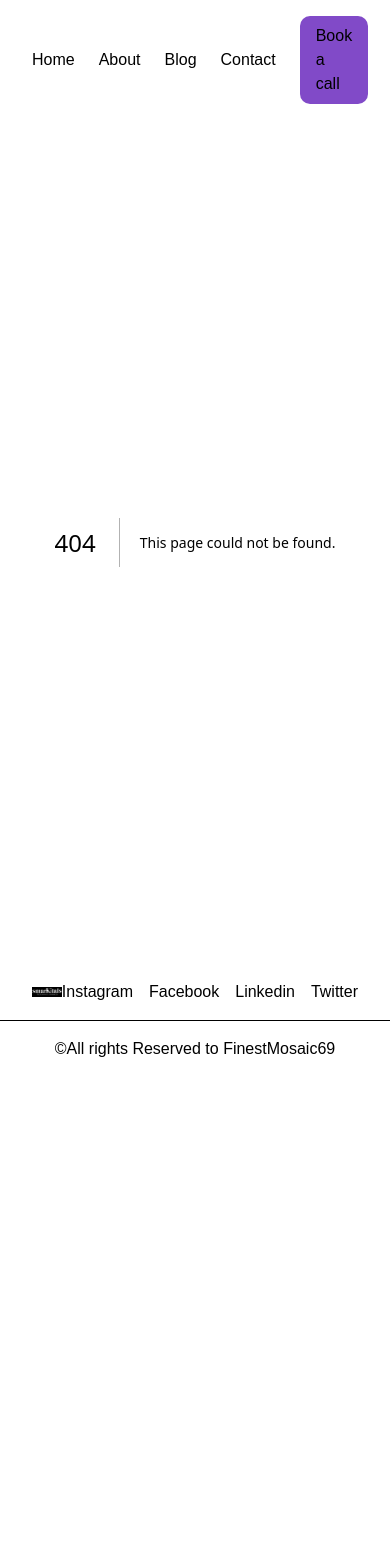
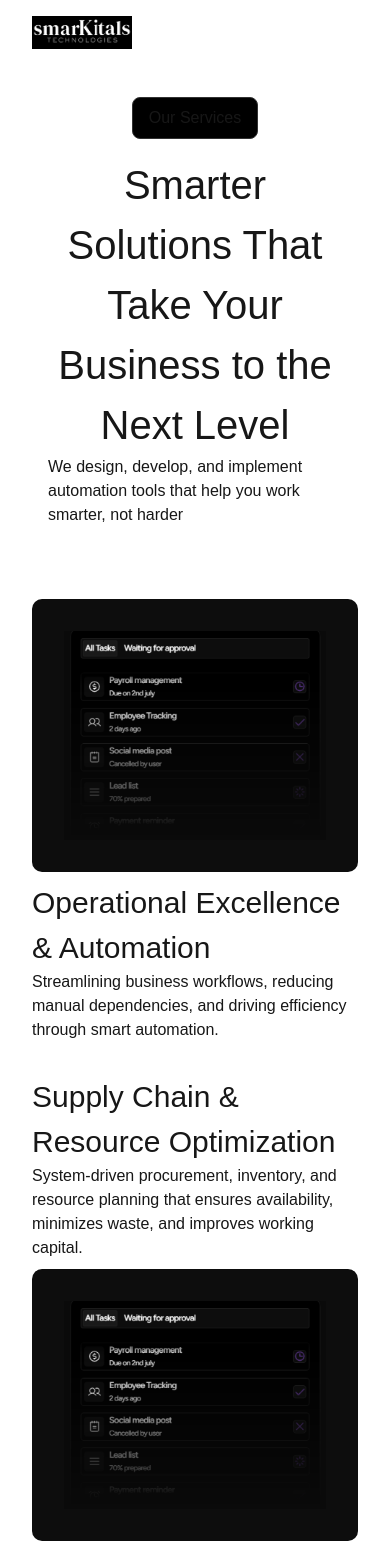
Before and after one commit to Smarkitals/smarkitalsTech, a Next.js app: page /services in a window 390 px wide. Before the commit this address had no page. Shown: the top 1568 px of the page. Before the commit the page ends 1077 px from the top, so only its background shows below. Built offline with nearby package versions, Linux system fonts and the light colour scheme.

Commit message:
Service Module

```diff
--- /dev/null
+++ b/app/css/hero.module.css
@@ -0,0 +1,74 @@
+.main {
+      justify-content: center;
+    place-items: center;
+    display: grid
+;
+    align-items: center;
+    justify-items: center;
+    align-content: center;
+    height: 450px;
+    padding: 2rem;
+
+
+
+}
+.subHeading {
+    text-align: center;
+    margin: 1rem;
+}
+.heading{
+    font-size: 55px;
+    text-align: center;
+        line-height: normal;
+
+}
+
+.button{
+    display: flex;
+    gap: 1rem;
+}
+
+.getInTouchButton {
+    padding: 0.5rem 1rem;
+    border-radius: 8px;
+    background-color: #814ac8;
+
+}
+.vewServicesButton {
+    padding: 0.5rem 1rem;
+    border-radius: 8px;
+    background-color: #000000;
+    border: 1px solid #323232;
+
+}
+
+@media only screen and (max-width:700px) {
+
+    .main {
+      justify-content: center;
+    place-items: center;
+    display: grid
+;
+    align-items: center;
+    justify-items: center;
+    align-content: center;
+
+    padding: 2rem 1rem;
+    height: auto;
+
+
+
+}
+
+.subHeading {
+    text-align: center;
+    margin: 1rem;
+}
+.heading{
+    font-size:30px;
+    text-align: center;
+        line-height: normal;
+
+}
+
+}
--- a/app/css/nav.module.css
+++ b/app/css/nav.module.css
@@ -19,6 +19,50 @@
 
 }
 
+
+.hamburger {
+    display: none;
+    flex-direction: column;
+    cursor: pointer;
+    gap: 5px;
+}
+
+.hamburger span {
+    width: 25px;
+    height: 3px;
+    background-color: #ffffff;
+    border-radius: 2px;
+}
+
+
+@media (max-width: 768px) {
+    .right {
+        display: none;
+        flex-direction: column;
+        position: absolute;
+        top: 70px;
+        right: 20px;
+        background-color: #d2d2d2;
+        box-shadow: 0 4px 8px rgba(0, 0, 0, 0.1);
+        padding: 1rem;
+        border-radius: 10px;
+        z-index: 1000;
+        color: black;
+    }
+
+    .right.open {
+        display: flex;
+    }
+
+    .hamburger {
+        display: flex;
+    }
+
+    .footerMainTop {
+          flex-direction: column;
+    }
+}
+
 /* footer */
 
 .footerMainTop {
@@ -26,6 +70,8 @@
     justify-content: space-between;
     align-items: center;
     padding: 1rem 2rem;
+
+
 }
 
 .footerMainTopRightGridColumns {
@@ -33,7 +79,11 @@
     gap: 1rem;
 }
 .footerMain {
-    text-align: center;
+
+        text-align: center;
+    /* position: absolute;
+    bottom: 0;
+    width: 100%; */
 }
 
 .footerMainBottom {
--- /dev/null
+++ b/app/css/services.module.css
@@ -0,0 +1,74 @@
+.main {
+      justify-content: center;
+    place-items: center;
+    display: grid
+;
+    align-items: center;
+    justify-items: center;
+    align-content: center;
+
+    padding: 2rem;
+
+
+
+}
+
+.serviceButton {
+    padding: 0.5rem 1rem;
+    border-radius: 8px;
+    background-color: #000000;
+    border: 1px solid #323232;
+    width: max-content;
+}
+
+.headingMain{
+    display: flex;
+    flex-direction: column;
+    align-items: center;
+    padding: 1rem;
+
+}
+
+.headingMain h3 {
+    font-size: 40px;
+    text-align: center;
+}
+
+.cards {
+    padding: 1rem 0;
+}
+
+.card{
+    grid-template-columns: 48% 48%;
+    gap: 2%;
+    display: grid;
+    justify-items: center;
+    align-items: center;
+    justify-content: center;
+}
+
+.cardImage {
+    padding: 2rem;
+    border-radius: 10px;
+    background: #0D0D0D;
+
+}
+
+.cardTextHeading {
+    font-size: 30px;
+}
+
+
+@media only screen and (max-width:700px) {
+    .card{
+    grid-template-columns: 100%;
+    gap: 2%;
+    display: grid;
+    justify-items: center;
+    align-items: center;
+    justify-content: center;
+    margin: 2.5rem 0rem ;
+}
+
+
+}
--- /dev/null
+++ b/app/hero/page.js
@@ -0,0 +1,25 @@
+'use client'
+import style from "../css/hero.module.css";
+
+export default function Hero(){
+
+    return(
+        <div className={style.main}>
+            <h2 className={style.heading}>
+                We don't deliver tech.
+We deliver profits through smarter systems
+            </h2>
+            <p className={style.subHeading}>
+                From eliminating bottlenecks to automating workflows, we design systems that unlock hidden savings and turn them into profits for your business
+            </p>
+            <div className={style.button}>
+            <button className={style.getInTouchButton}>
+                Get In Touch
+            </button>
+            <button className={style.vewServicesButton}>
+                View Services
+            </button>
+            </div>
+        </div>
+    )
+}
--- a/app/nav/top.js
+++ b/app/nav/top.js
@@ -1,9 +1,14 @@
 'use client'
 import styles from '../css/nav.module.css';
 import Image from 'next/image';
+import { useState } from 'react';
 
 export default function Nav(){
+     const [isOpen, setIsOpen] = useState(false);
 
+   const toggleMenu = () => {
+        setIsOpen(!isOpen);
+    };
     return (
         <div className={styles.mainNav}>
 
@@ -16,17 +21,25 @@
                                     />
             </div>
 
-            <div className={styles.right}>
+             {/* Hamburger Icon */}
+            <div className={styles.hamburger} onClick={toggleMenu}>
+                <span></span>
+                <span></span>
+                <span></span>
+            </div>
+
+            {/* Desktop Menu */}
+            <div className={`${styles.right} ${isOpen ? styles.open : ''}`}>
                 <a href="home">Home</a>
                 <a href="about">About</a>
                 <a href="blog">Blog</a>
                 <a href="contact">Contact</a>
                 <a className={styles.navButton} href="">Book a call</a>
-
             </div>
+        </div>
 
 
 
-        </div>
+
     )
 }
--- /dev/null
+++ b/app/services/page.js
@@ -0,0 +1,132 @@
+'use client'
+import styles from "../css/services.module.css"
+
+import Image from "next/image";
+
+export default function Service(){
+
+    return(
+
+        <div className={styles.main}>
+            <div className={styles.serviceButton} >
+                Our Services
+            </div>
+            <div className={styles.headingMain} >
+                <h3>
+                    Smarter Solutions That Take Your Business to the Next Level
+                </h3>
+                <p className={styles.subHeading}>We design, develop, and implement automation tools that help you work smarter, not harder</p>
+            </div>
+
+
+            <div className={styles.cards}>
+
+  <div className={styles.card}>
+    <div className={styles.cardImage}>
+            <Image
+            src="/temp/img1.png"
+            alt="Service Image"
+            width={300}
+                                        height={300}
+            />
+    </div>
+    <div className={styles.cardText}>
+        <div className={styles.cardTextHeading}>
+Operational Excellence & Automation
+        </div>
+        <div className={styles.cardTextSubHeading}>
+Streamlining business workflows, reducing manual dependencies, and driving efficiency through smart automation.
+        </div>
+
+    </div>
+  </div>
+
+    <div className={styles.card}>
+
+    <div className={styles.cardText}>
+        <div className={styles.cardTextHeading}>
+Supply Chain & Resource Optimization
+        </div>
+        <div className={styles.cardTextSubHeading}>
+System-driven procurement, inventory, and resource planning that ensures availability, minimizes waste, and improves working capital.           </div>
+
+    </div>
+
+     <div className={styles.cardImage}>
+            <Image
+            src="/temp/img1.png"
+            alt="Service Image"
+            width={300}
+                                        height={300}
+            />
+    </div>
+  </div>
+
+    <div className={styles.card}>
+    <div className={styles.cardImage}>
+            <Image
+            src="/temp/img1.png"
+            alt="Service Image"
+            width={300}
+                                        height={300}
+            />
+    </div>
+    <div className={styles.cardText}>
+        <div className={styles.cardTextHeading}>
+Financial Performance & Controls
+        </div>
+        <div className={styles.cardTextSubHeading}>
+Enhancing cash flow, automating collections, and building finance processes that are transparent, compliant, and efficient.        </div>
+
+    </div>
+  </div>
+
+    <div className={styles.card}>
+
+    <div className={styles.cardText}>
+        <div className={styles.cardTextHeading}>
+Business Intelligence & Decision Enablement
+        </div>
+        <div className={styles.cardTextSubHeading}>
+Transforming raw data into actionable insights with dashboards and reporting systems for informed leadership decisions.        </div>
+
+    </div>
+     <div className={styles.cardImage}>
+            <Image
+            src="/temp/img1.png"
+            alt="Service Image"
+            width={300}
+                                        height={300}
+            />
+    </div>
+  </div>
+
+
+    <div className={styles.card}>
+    <div className={styles.cardImage}>
+            <Image
+            src="/temp/img1.png"
+            alt="Service Image"
+            width={300}
+                                        height={300}
+            />
+    </div>
+    <div className={styles.cardText}>
+        <div className={styles.cardTextHeading}>
+Enterprise Growth & Enablement Systems
+        </div>
+        <div className={styles.cardTextSubHeading}>
+Technology-driven solutions for scalability, from client onboarding and compliance to customer engagement and enabling business growth.        </div>
+
+    </div>
+  </div>
+
+
+
+
+
+            </div>
+        </div>
+    )
+
+}
```
Also changed, not shown: public/temp/img1.png (added).
